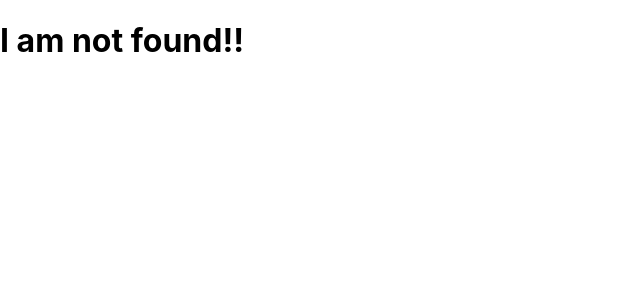
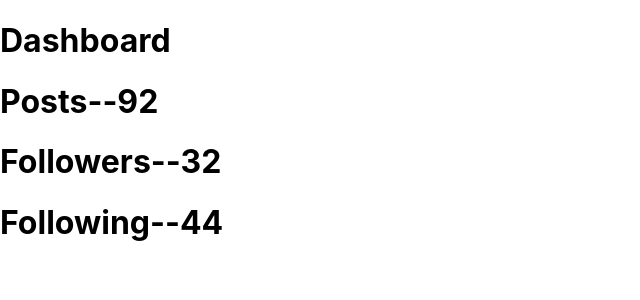
Before and after one commit to pavana-s-salvankar/my-app, a Next.js app: page /dashboardSwr in a window 1280 px wide. Before the commit this address had no page. Shown: the top 300 px of the page, without its empty margins (0-640 px from the left). Built offline with nearby package versions, Linux system fonts and the light colour scheme; data requests are answered from the project's data file.

Commit message:
data fetching with SWR(Stale-while-revalidate)

```diff
--- a/db.json
+++ b/db.json
@@ -1,5 +1,5 @@
 {
-  "dashboard": { "posts": 12, "followers": 32, "following": 44 },
+  "dashboard": { "posts": 92, "followers": 32, "following": 44 },
   "items": [
     { "id": 1, "title": "Item 1", "price": 9000, "description": "Description 1" },
     { "id": 2, "title": "Item 7", "price": 2000, "description": "Description 2" },
--- a/package.json
+++ b/package.json
@@ -13,7 +13,8 @@
     "json-server": "^0.17.0",
     "next": "12.1.0",
     "react": "17.0.2",
-    "react-dom": "17.0.2"
+    "react-dom": "17.0.2",
+    "swr": "^1.2.2"
   },
   "devDependencies": {
     "eslint": "8.11.0",
--- /dev/null
+++ b/pages/dashboardSwr.js
@@ -0,0 +1,20 @@
+import useSWR from 'swr';
+const fetcher = async () => {
+  const res = await fetch(`http://localhost:4000/dashboard`);
+  const data = await res.json();
+  return data;
+};
+const DashboardSwr = () => {
+  const { data, error } = useSWR('dashboard', fetcher);
+  if (error) return 'An error occured';
+  if (!data) return 'Loading';
+  return (
+    <>
+      <h1>Dashboard</h1>
+      <h1>Posts--{data.posts}</h1>
+      <h1>Followers--{data.followers}</h1>
+      <h1>Following--{data.following}</h1>
+    </>
+  );
+};
+export default DashboardSwr;
```
Also changed, not shown: 1 other file (tests, documents, lock files or other folders).
